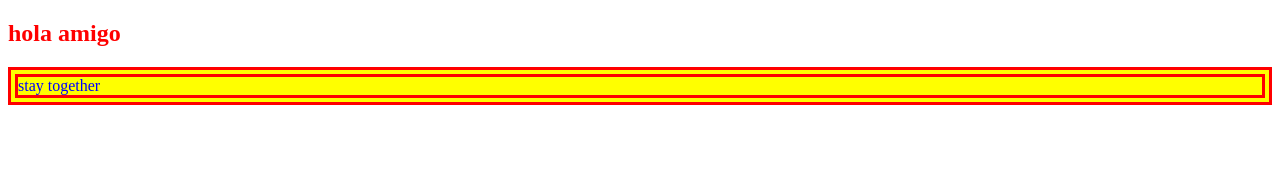
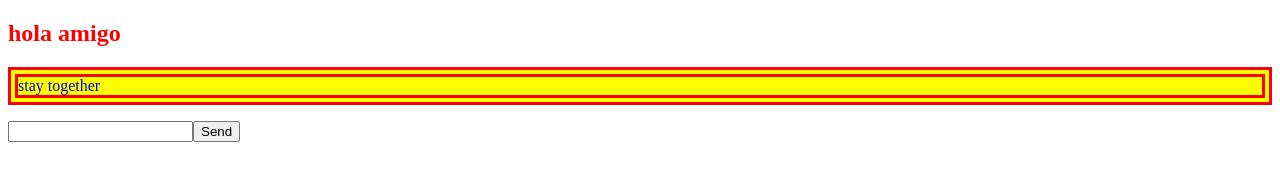
Before and after one commit to rakibhossainsdesign/2nd-website, a plain HTML site: page index.html in a window 1280 px wide. Drawn offline with Linux system fonts and the light colour scheme.

Commit message:
work is done

```diff
--- a/index.html
+++ b/index.html
@@ -9,5 +9,6 @@
 <body>
         <h2>hola amigo</h2>
         <p>stay together</p>
+        <input type="text"><button>Send</button>
 </body>
 </html>
```
